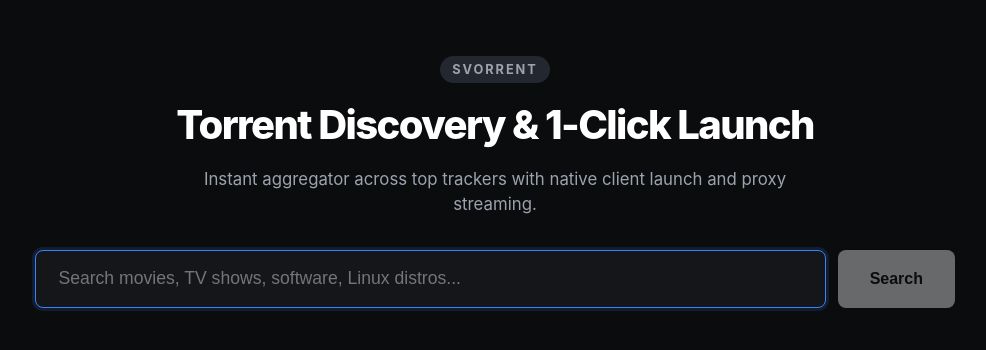
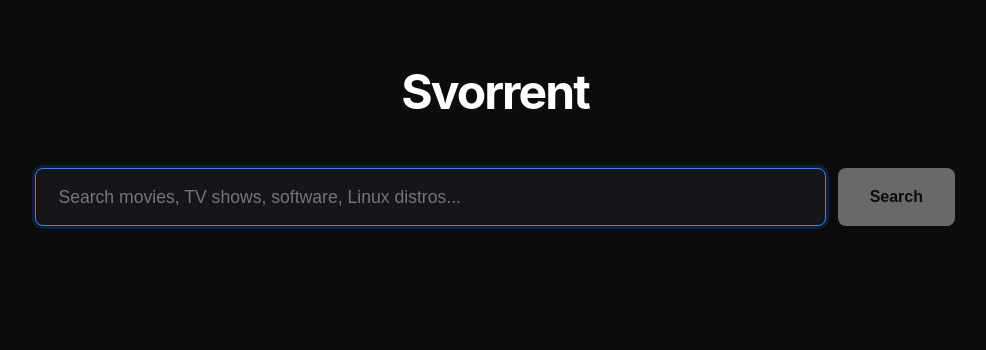
Before and after one commit to sovopr/svorrent, a React app in the folder frontend/: page / in a window 1280 px wide. Shown: the top 350 px of the page, without its empty margins (145-1131 px from the left). Built offline with nearby package versions, Linux system fonts and the light colour scheme; the HTML template or start-up script is replaced by a standard one.

Commit message:
Simplify header to minimal Svorrent title

```diff
--- a/frontend/src/App.jsx
+++ b/frontend/src/App.jsx
@@ -94,9 +94,7 @@ function App() {
   return (
     <div className="container">
       <header>
-        <div className="logo-badge">Svorrent</div>
-        <h1>Torrent Discovery & 1-Click Launch</h1>
-        <p className="subtitle">Instant aggregator across top trackers with native client launch and proxy streaming.</p>
+        <h1>Svorrent</h1>
       </header>
 
       <form className="search-box" onSubmit={handleSearch}>
--- a/frontend/src/index.css
+++ b/frontend/src/index.css
@@ -40,34 +40,14 @@ body {
 
 header {
   text-align: center;
-  display: flex;
-  flex-direction: column;
-  align-items: center;
-  gap: 0.75rem;
-}
-
-.logo-badge {
-  font-size: 0.8rem;
-  font-weight: 700;
-  text-transform: uppercase;
-  letter-spacing: 0.15em;
-  padding: 0.25rem 0.75rem;
-  background-color: var(--border);
-  color: var(--text-muted);
-  border-radius: 9999px;
+  margin-bottom: 0.5rem;
 }
 
 h1 {
-  font-size: 2.5rem;
-  font-weight: 800;
+  font-size: 3rem;
+  font-weight: 700;
   letter-spacing: -0.04em;
   color: #ffffff;
-}
-
-.subtitle {
-  color: var(--text-muted);
-  font-size: 1.05rem;
-  max-width: 600px;
 }
 
 .search-box {
```
